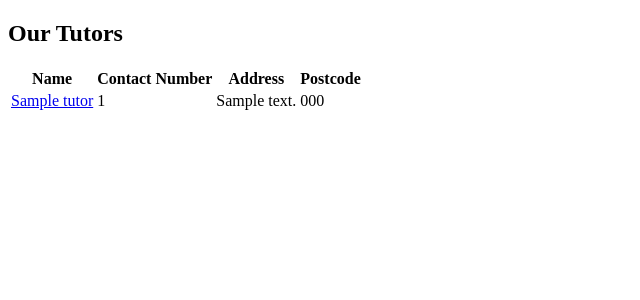
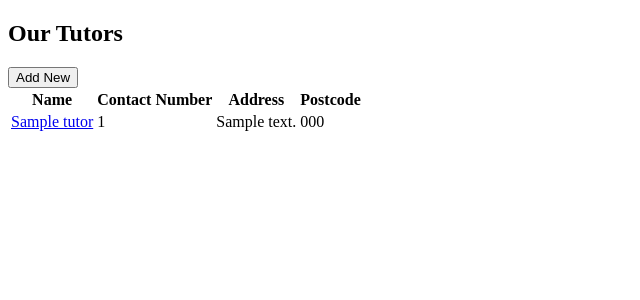
Before and after one commit to heathercking/CodeClan_Project1__Planaband, a Flask app: page /tutors in a window 1280 px wide. Shown: the part 152-452 px from the top of the page, without its empty margins (0-640 px from the left). Run offline with Flask 2, Linux system fonts and the light colour scheme; a database or web service that is not in the repository returns one stand-in record (values such as "Sample title"); some libraries are stand-ins or nearby versions.

Commit message:
adds add-new buttons to tutors and noks pages

```diff
--- a/templates/noks/index.html
+++ b/templates/noks/index.html
@@ -2,6 +2,10 @@
 {% block content %}
 
 <h1>All Next of Kin</h1>
+
+<form action="/noks/new">
+    <button>Add New</button>
+</form>
 
 <table>
     <tr>
--- a/templates/noks/show.html
+++ b/templates/noks/show.html
@@ -12,8 +12,5 @@
         </form>
     </div>
 
-    <form action="/noks/{{ nok.id }}/delete" method="POST">
-        <button>Delete</button>
-    </form>
 
 {% endblock %}
--- a/templates/tutors/index.html
+++ b/templates/tutors/index.html
@@ -2,6 +2,10 @@
 {% block content %}
 
 <h1>Our Tutors</h1>
+
+<form action="/tutors/new">
+    <button>Add New</button>
+</form>
 
 <table>
     <tr>
```
